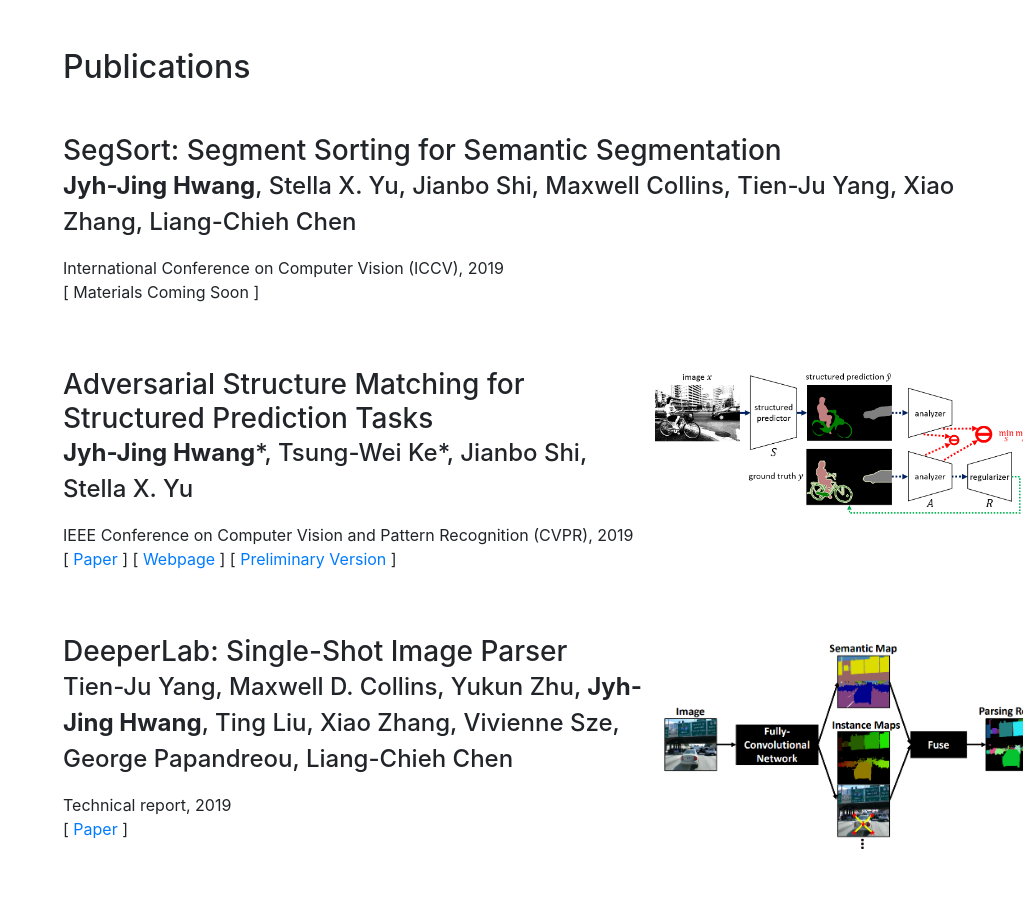
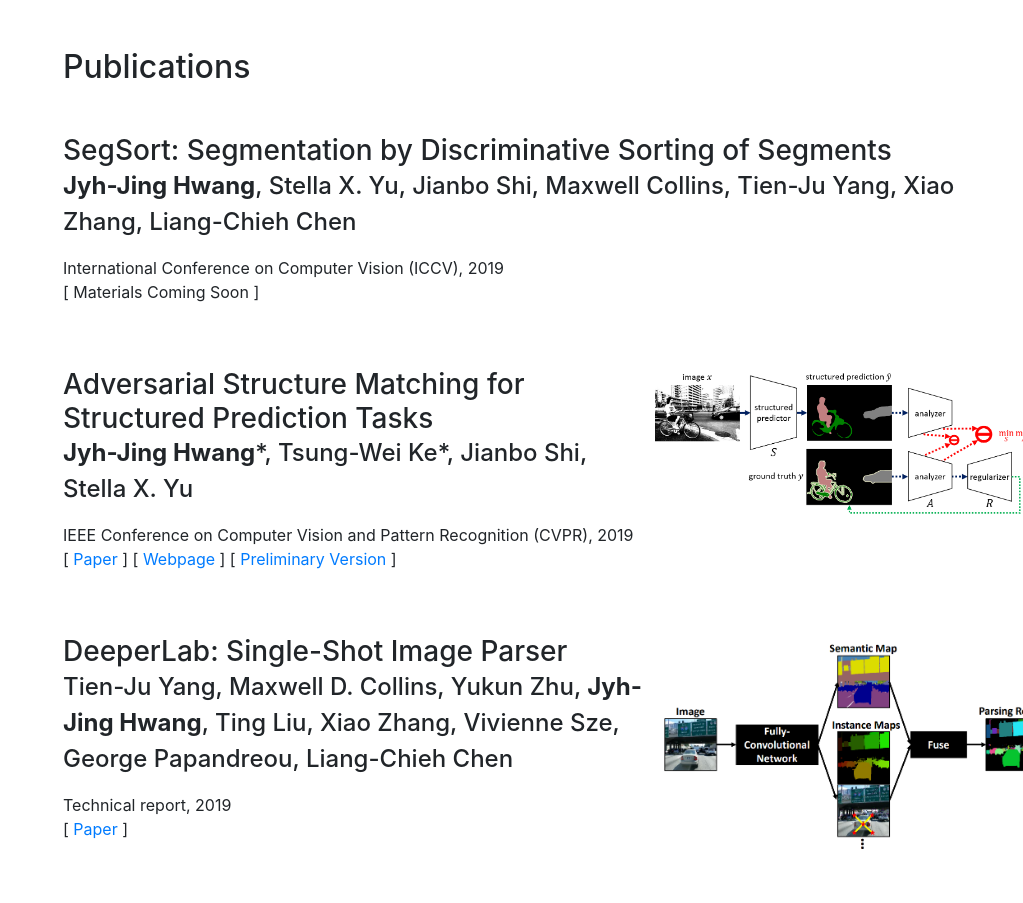
Before and after one commit to jyhjinghwang/jyhjinghwang.github.io, a website with bundled scripts: page index.html in a window 1280 px wide. Shown: the part 800-1703 px from the top of the page, without its empty margins (257-1280 px from the left). Built offline with nearby package versions, Linux system fonts and the light colour scheme; a web font is replaced by a local one.

Commit message:
change SegSort title.

```diff
--- a/index.html
+++ b/index.html
@@ -99,7 +99,7 @@
 
           <div class="resume-item d-flex flex-column flex-md-row mb-5">
             <div class="resume-content mr-auto">
-              <h3 class="mb-0">SegSort: Segment Sorting for Semantic Segmentation</h3>
+              <h3 class="mb-0">SegSort: Segmentation by Discriminative Sorting of Segments</h3>
               <div class="subheading mb-3"><b>Jyh-Jing Hwang</b>, Stella X. Yu, Jianbo Shi, Maxwell Collins, Tien-Ju Yang, Xiao Zhang, Liang-Chieh Chen</div>
               <div>International Conference on Computer Vision (ICCV), 2019</div>
               <p>
```
Also changed, not shown: 1 other file.
